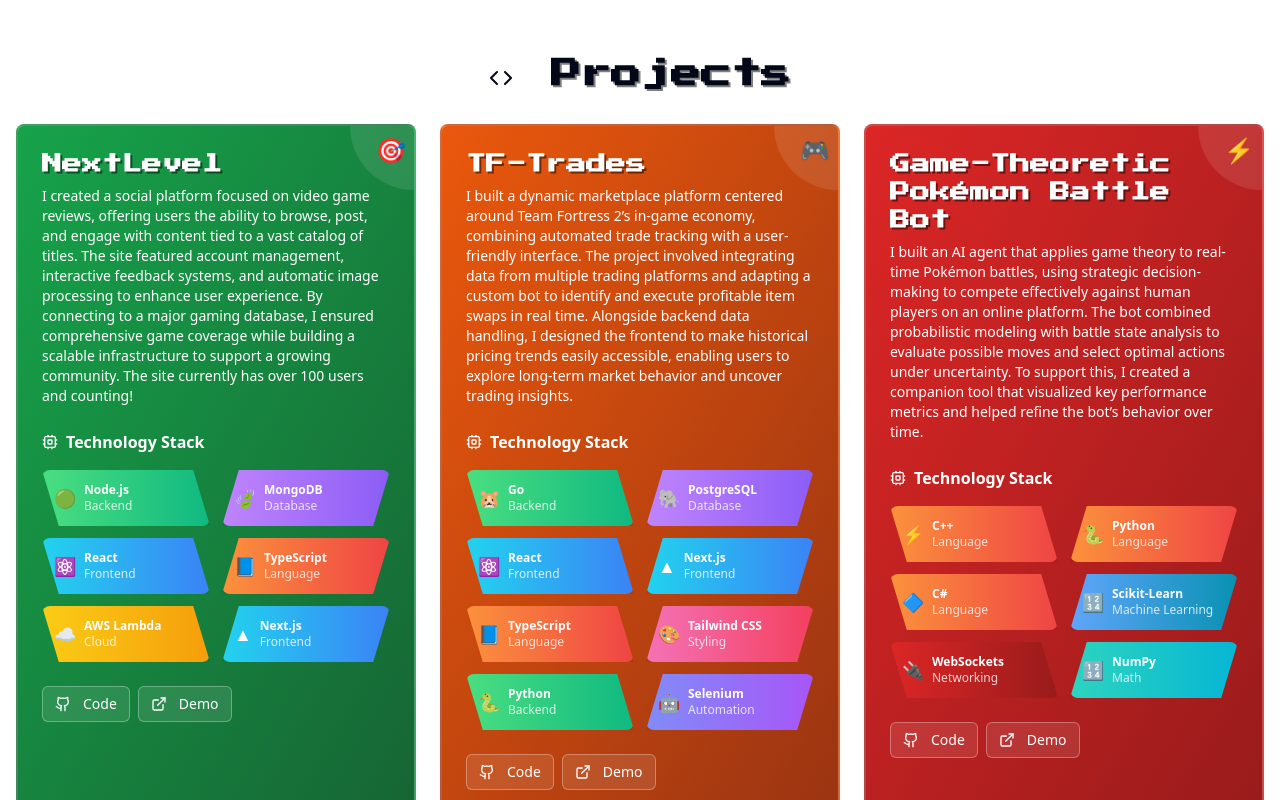
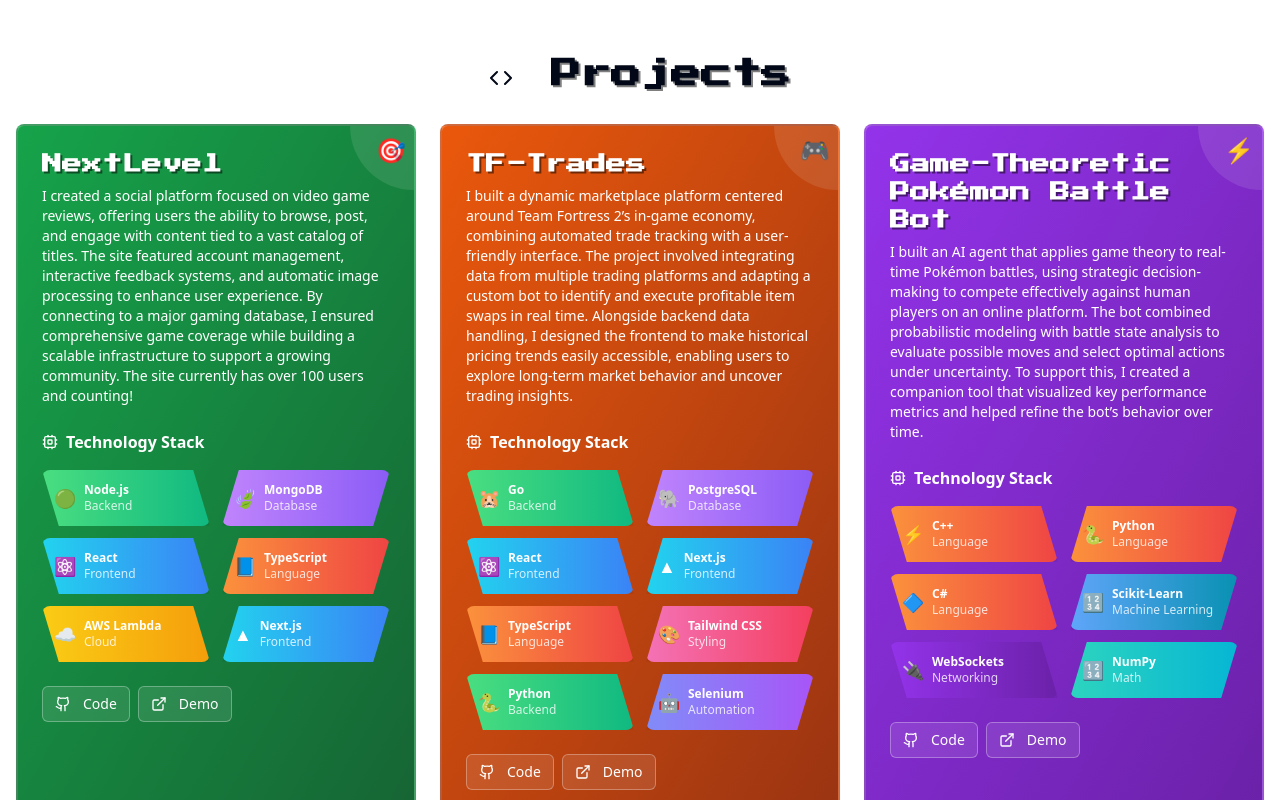
Before and after one commit to SamirVarma01/portfolio, a Next.js app: page / in a window 1280 px wide. Shown: the part 4240-5040 px from the top of the page. Built offline with nearby package versions, Linux system fonts and the light colour scheme; a web font is replaced by a local one.

Commit message:
Color Changing

```diff
--- a/components/projects-section.tsx
+++ b/components/projects-section.tsx
@@ -50,7 +50,7 @@ export default function ProjectsSection() {
         { name: "WebSockets", icon: "🔌", tier: "networking" },
         { name: "NumPy", icon: "🔢", tier: "math" },
       ],
-      color: "from-red-600 to-red-800",
+      color: "from-purple-600 to-purple-800",
       icon: "⚡",
     },
   ]
```
